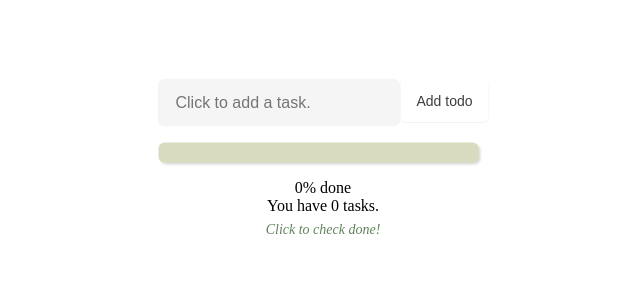
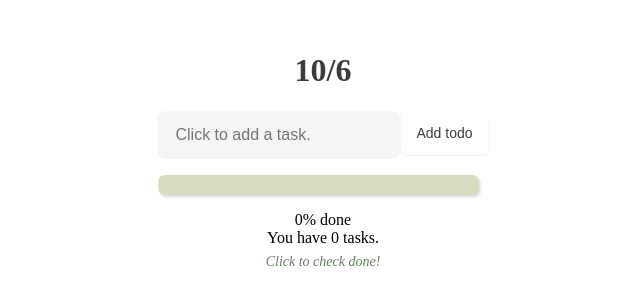
Before and after one commit to cone26/todo-app, a Next.js app: page / in a window 1280 px wide. Shown: the part 232-536 px from the top of the page, without its empty margins (317-957 px from the left). Built offline with nearby package versions, Linux system fonts and the light colour scheme.

Commit message:
add: date

```diff
--- a/src/app/page.tsx
+++ b/src/app/page.tsx
@@ -46,6 +46,9 @@ export default function Page() {
 
   return (
     <div className={styles.todoApp}>
+      <h1 style={{ textAlign: "center", color: "#3d3d3d" }}>
+        {new Date().getMonth()}/{new Date().getDate()}
+      </h1>
       <TodoForm onAddTodo={handleAddTodo} />
       <div className={styles.processBar}>
         <div id={styles.unfinished}>
```
